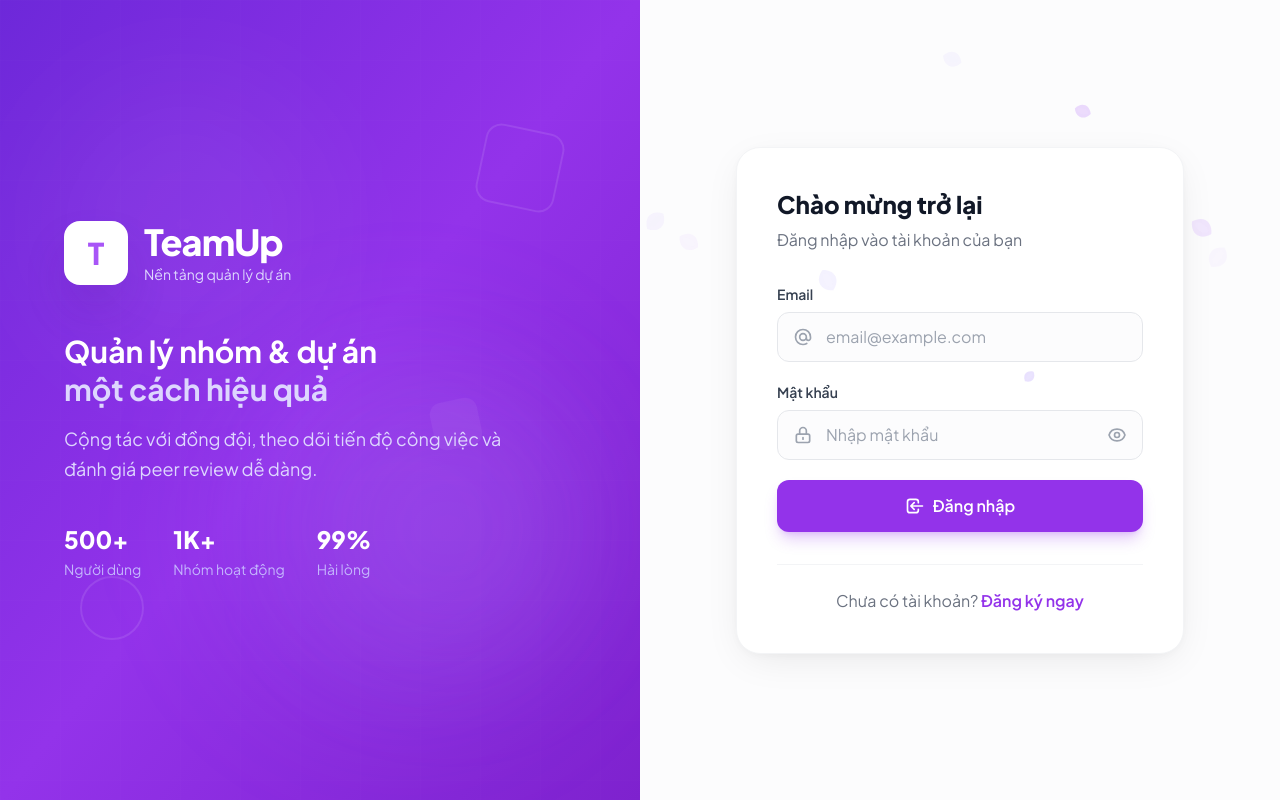
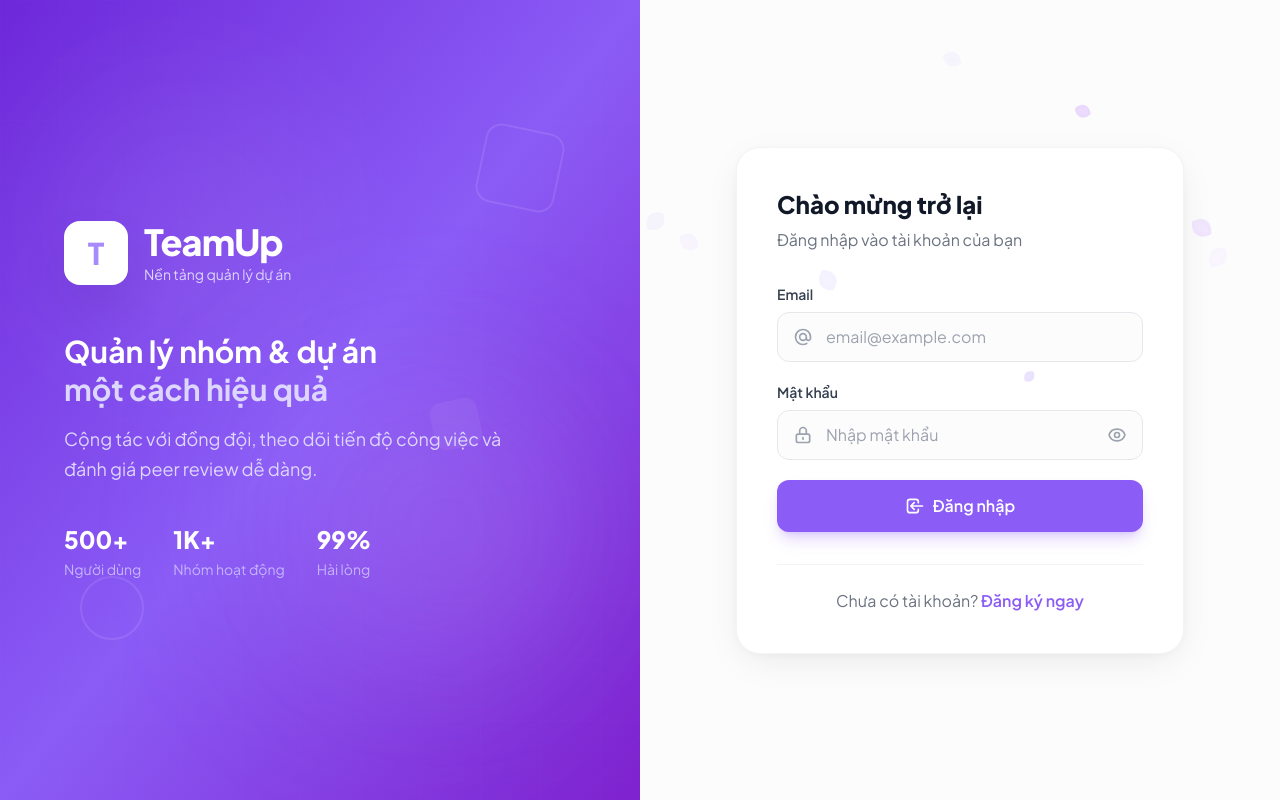
Before and after one commit to ducvietn/TeamUp, a React (Vite) app in the folder client/: page /login in a window 1280 px wide. Built offline with nearby package versions, Linux system fonts and the light colour scheme.

Commit message:
style: adjust to pastel purple theme

```diff
--- a/client/tailwind.config.js
+++ b/client/tailwind.config.js
@@ -10,14 +10,14 @@ export default {
         primary: {
           50: '#faf5ff',
           100: '#f3e8ff',
-          200: '#e9d5ff',
-          300: '#d8b4fe',
-          400: '#c084fc',
-          500: '#a855f7',
-          600: '#9333ea',
-          700: '#7e22ce',
-          800: '#6b21a8',
-          900: '#581c87',
+          200: '#ede9fe',
+          300: '#ddd6fe',
+          400: '#c4b5fd',
+          500: '#a78bfa',
+          600: '#8b5cf6',
+          700: '#7c3aed',
+          800: '#6d28d9',
+          900: '#5b21b6',
         },
         success: {
           50: '#f0fdf4',
```
